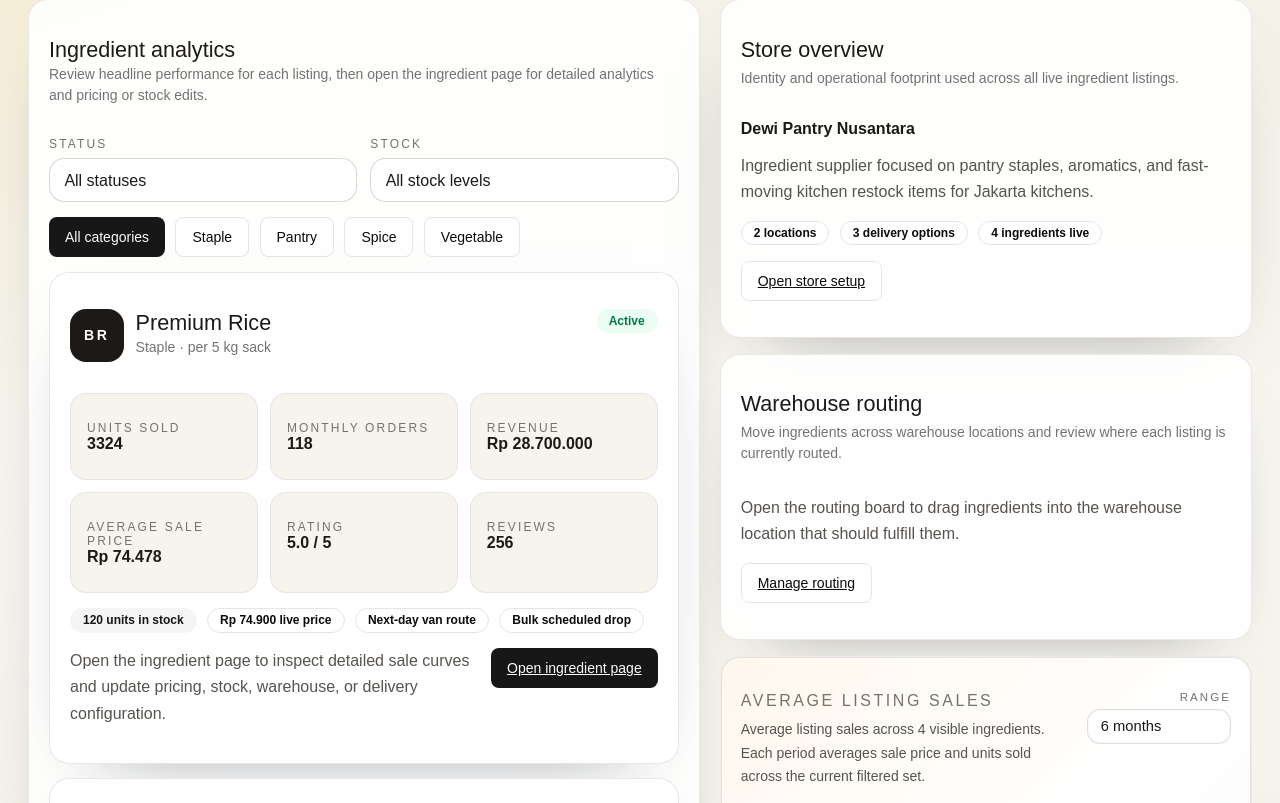
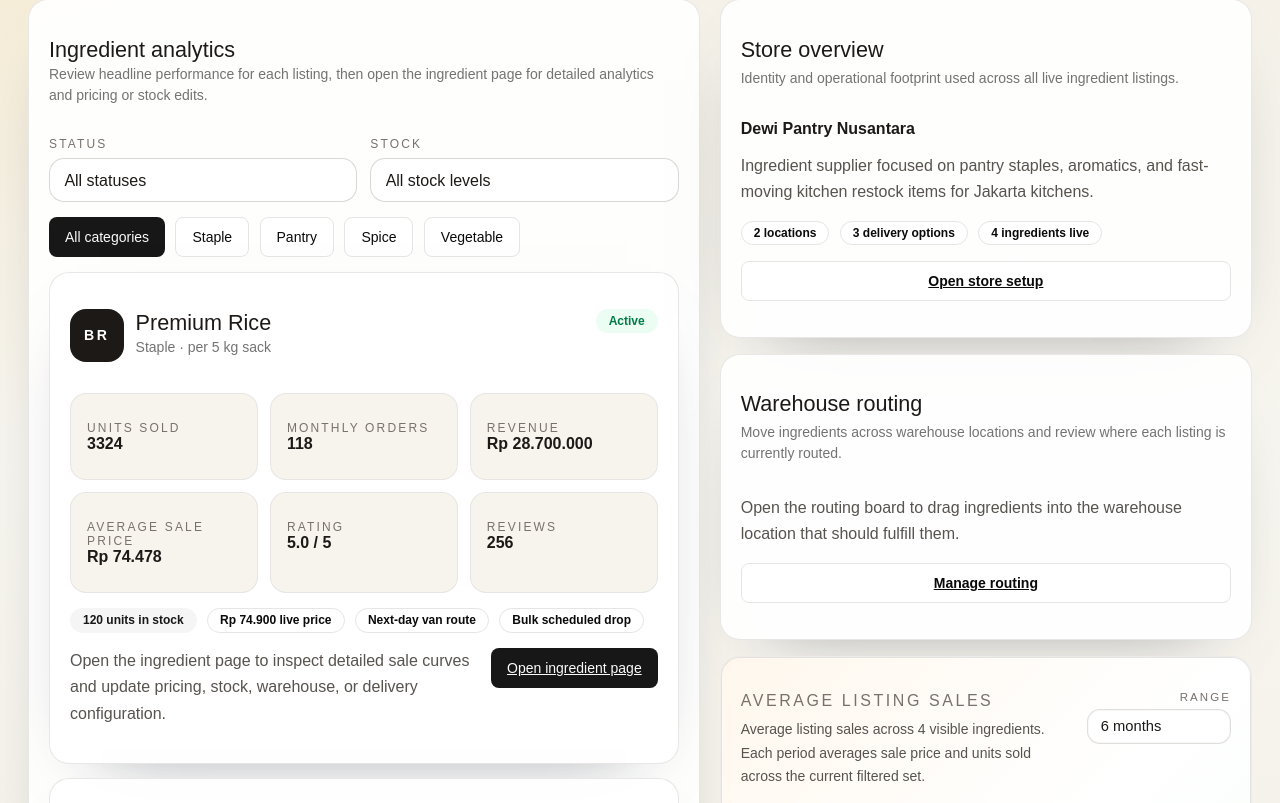
Before and after one commit to outrowed/tanilink, a React (Vite) app: page /seller in a window 1280 px wide. Shown: the part 395-1198 px from the top of the page. Built offline with nearby package versions, Linux system fonts and the light colour scheme.

Commit message:
feat: wider panel buttons on AI search and seller hub

```diff
--- a/src/pages/SearchPlanner.module.css
+++ b/src/pages/SearchPlanner.module.css
@@ -509,6 +509,12 @@
   justify-content: flex-start;
 }
 
+.detailActionButton {
+  width: 100%;
+  justify-content: center;
+  font-weight: 600;
+}
+
 .sortSection {
   display: flex;
   flex-direction: column;
@@ -611,3 +617,9 @@
 .quantityInput {
   width: 6rem;
 }
+
+@media (max-width: 720px) {
+  .detailActionButton {
+    width: 100%;
+  }
+}
--- a/src/pages/SearchPlanner.tsx
+++ b/src/pages/SearchPlanner.tsx
@@ -498,7 +498,7 @@ function SearchPlannerContent({ seedQuery }: SearchPlannerContentProps) {
                   </Card>
 
                   <div className={styles.detailActions}>
-                    <Button asChild variant="outline">
+                    <Button asChild className={styles.detailActionButton}>
                       <Link to={`/products/${renderedDetail.ingredient.product.slug}`}>
                         <ArrowUpRight className={styles.buttonIcon} />
                         Open full product page
--- a/src/pages/Seller.module.css
+++ b/src/pages/Seller.module.css
@@ -108,6 +108,12 @@
   align-items: flex-start;
   justify-content: space-between;
   gap: 0.75rem;
+}
+
+.panelActionButton {
+  width: 100%;
+  justify-content: center;
+  font-weight: 600;
 }
 
 .productIdentity {
--- a/src/pages/SellerHubPage.tsx
+++ b/src/pages/SellerHubPage.tsx
@@ -582,7 +582,7 @@ function SellerHubPage() {
                     <Badge variant="outline">{sellerSummary.activeListings} ingredients live</Badge>
                   </div>
                   <div className={styles.inlineActions}>
-                    <Button asChild type="button" variant="outline">
+                    <Button asChild className={styles.panelActionButton} type="button" variant="outline">
                       <Link to="/seller/store">Open store setup</Link>
                     </Button>
                   </div>
@@ -601,7 +601,7 @@ function SellerHubPage() {
                     Open the routing board to drag ingredients into the warehouse location that should fulfill them.
                   </p>
                   <div className={styles.inlineActions}>
-                    <Button asChild type="button" variant="outline">
+                    <Button asChild className={styles.panelActionButton} type="button" variant="outline">
                       <Link to="/seller/routing">Manage routing</Link>
                     </Button>
                   </div>
```
